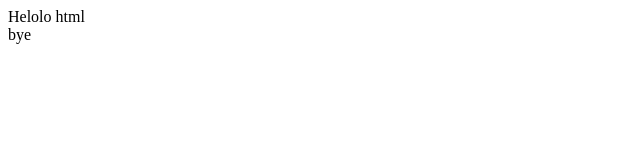
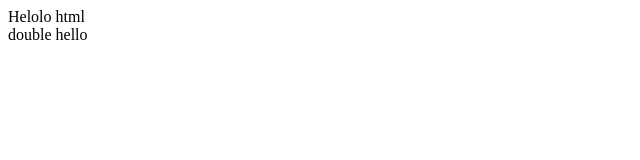
Before and after one commit to elpakdel/origin, a plain HTML site: page index.html in a window 1280 px wide. Shown: the full height of the page, 0-640 px from the left. Drawn offline with Linux system fonts and the light colour scheme.

Commit message:
commite3

```diff
--- a/index.html
+++ b/index.html
@@ -9,8 +9,8 @@
     <header>
         Helolo html
 
-    <header 2>
-        bye
+    <header >
+        double hello
     </header>
 
 </body>
```
